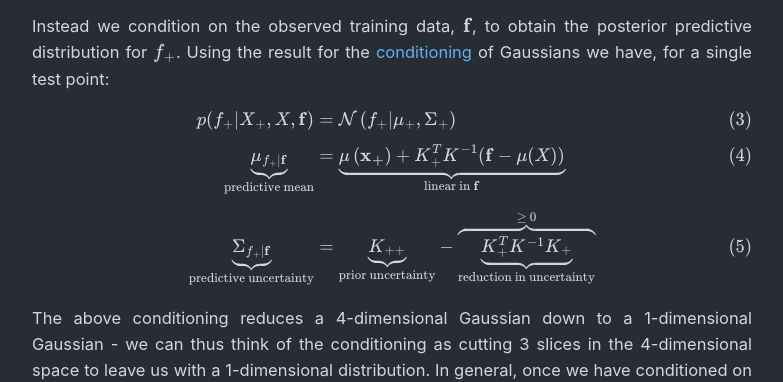
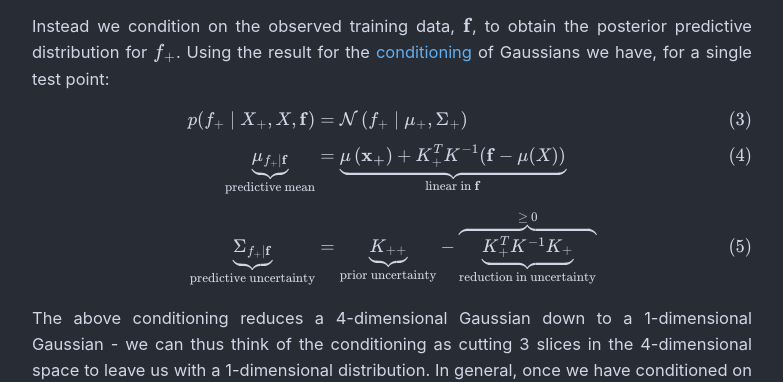
Before and after one commit to maw501/maw501.github.io, a Jekyll site: the page built from posts/_posts/technical/2019-05-08-Gaussian-Processes.md, in a window 1280 px wide and 1400 px high, scrolled down 8290 px. Shown: the part 150-532 px from the top of the window, without its empty margins (248-1031 px from the left). Built offline with Jekyll 4.4.1, drawn with Linux system fonts in a browser that asks for light colours; nearby versions of some CDN libraries; some web fonts are replaced; formulas are drawn with MathJax 3; comment, search, counter and statistics services are not loaded; some of the changed text lies outside the part shown.

Commit message:
Change | to \mid

```diff
--- a/posts/_posts/technical/2019-05-08-Gaussian-Processes.md
+++ b/posts/_posts/technical/2019-05-08-Gaussian-Processes.md
@@ -100,7 +100,7 @@ and by the assumption we make for GPs (see [below](#gp_defn)) we assume the outp
 
 <div class="math">
 \begin{align*}
-p(\mathbf{y} | \Sigma) \propto \exp \left(-\frac{1}{2} \mathbf{y}^{\top} \Sigma^{-1} \mathbf{y}\right)
+p(\mathbf{y} \mid \Sigma) \propto \exp \left(-\frac{1}{2} \mathbf{y}^{\top} \Sigma^{-1} \mathbf{y}\right)
 \end{align*}
 </div>
 
@@ -140,13 +140,13 @@ Nevertheless, when $d=1$ this way of visualizing helps us plot multi-dimensional
 </blockquote>
 
 ##### Posterior predictive
-Before we start with the equations for GPs we draw a link to the Bayesian approach which involves inferring the posterior distribution of the parameters of some model given data, i.e. $p(\theta \| \mathcal{D})$. GPs allow us instead to model $p(f \| \mathcal{D})$ and we then use this modelled function to predict on new data, $X_{+}$:
+Before we start with the equations for GPs we draw a link to the Bayesian approach which involves inferring the posterior distribution of the parameters of some model given data, i.e. $p(\theta \mid \mathcal{D})$. GPs allow us instead to model $p(f \mid \mathcal{D})$ and we then use this modelled function to predict on new data, $X_{+}$:
 
 <div class="math">
 \begin{align*}
 
-\underbrace{p\left(\mathbf{y_{+}} | X_{+}, X, \mathbf{y}\right)}_\text{posterior predictive} &= \int \underbrace{p\left(\mathbf{y_{+}} | f, X_{+}\right)}_\text{likelihood} \, \underbrace{p(f | X, \mathbf{y})}_\text{posterior} \, df \tag{1} \\[5pt]
-&= \int p\left(\mathbf{y_{+}} , f| X, X_{+}, \mathbf{y}\right) \, df
+\underbrace{p\left(\mathbf{y_{+}} \mid X_{+}, X, \mathbf{y}\right)}_\text{posterior predictive} &= \int \underbrace{p\left(\mathbf{y_{+}} \mid f, X_{+}\right)}_\text{likelihood} \, \underbrace{p(f \mid X, \mathbf{y})}_\text{posterior} \, df \tag{1} \\[5pt]
+&= \int p\left(\mathbf{y_{+}} , f \mid X, X_{+}, \mathbf{y}\right) \, df
 
 \end{align*}
 </div>
@@ -235,9 +235,9 @@ Instead we condition on the observed training data, $\mathbf{f}$, to obtain the
 <div class="math">
 \begin{align*}
 
-p(f_{+} | X_{+}, X, \mathbf{f}) &= \mathcal{N}\left(f_{+} | \mu_{+}, \Sigma_{+}\right) \tag{3} \\[5pt]
-\underbrace{\mathbf{\mu}_{f_{+} | \mathbf{f}}}_\text{predictive mean} &= \underbrace{\mu\left(\mathbf{x_{+}}\right) + K_{+}^{T} K^{-1}(\mathbf{f} - \mu(X))}_\text{linear in $\mathbf{f}$} \tag{4} \\[5pt]
-\underbrace{\Sigma_{f_{+} | \mathbf{f}}}_\text{predictive uncertainty} &= \underbrace{K_{\\++}}_\text{prior uncertainty} - \overbrace{\underbrace{K_{+}^{T} K^{-1} K_{+}}_\text{reduction in uncertainty}}^\text{$\geq \, 0$} \tag{5}
+p(f_{+} \mid X_{+}, X, \mathbf{f}) &= \mathcal{N}\left(f_{+} \mid \mu_{+}, \Sigma_{+}\right) \tag{3} \\[5pt]
+\underbrace{\mathbf{\mu}_{f_{+} \mid \mathbf{f}}}_\text{predictive mean} &= \underbrace{\mu\left(\mathbf{x_{+}}\right) + K_{+}^{T} K^{-1}(\mathbf{f} - \mu(X))}_\text{linear in $\mathbf{f}$} \tag{4} \\[5pt]
+\underbrace{\Sigma_{f_{+} \mid \mathbf{f}}}_\text{predictive uncertainty} &= \underbrace{K_{\\++}}_\text{prior uncertainty} - \overbrace{\underbrace{K_{+}^{T} K^{-1} K_{+}}_\text{reduction in uncertainty}}^\text{$\geq \, 0$} \tag{5}
 \end{align*}
 </div>
 </div>
@@ -256,7 +256,7 @@ Equation (4) above for the predictive mean was given as:
 
 <div class="math">
 \begin{align*}
-\mathbf{\mu}_{f_{+} | \mathbf{f}} &= \color{#e5c07b}{\mu\left(\mathbf{x_{+}}\right)} + \color{#e06c75}{K_{+}^{T}} \color{#98c379}{K^{-1}}\color{#c678dd}{(\mathbf{f} - \mu(X)) }
+\mathbf{\mu}_{f_{+} \mid \mathbf{f}} &= \color{#e5c07b}{\mu\left(\mathbf{x_{+}}\right)} + \color{#e06c75}{K_{+}^{T}} \color{#98c379}{K^{-1}}\color{#c678dd}{(\mathbf{f} - \mu(X)) }
 \end{align*}
 </div>
 
@@ -270,7 +270,7 @@ which can be intepreted as
 Similarly for equation (5) and the predictive variance:
 <div class="math">
 \begin{align*}
-\Sigma_{f_{+} | \mathbf{f}} &= \color{#e5c07b}{K_{\\++}}- \color{#e06c75}{K_{+}^{T}} \color{#98c379}{K^{-1}} \color{#e06c75}{K_{+}}
+\Sigma_{f_{+} \mid \mathbf{f}} &= \color{#e5c07b}{K_{\\++}}- \color{#e06c75}{K_{+}^{T}} \color{#98c379}{K^{-1}} \color{#e06c75}{K_{+}}
 \end{align*}
 </div>
 can be interpreted as
@@ -377,9 +377,9 @@ As in the noise free case we use the marginalization property of multivariate Ga
 <div class="math">
 \begin{align*}
 
-p(\mathbf{f_{+}} | X_{+}, X, \mathbf{y}) &= \mathcal{N}\left(\mathbf{f_{+}} | \mathbf{\mu_{+}}, \Sigma_{+}\right) \tag{8} \\[5pt]
-\boldsymbol{\mu}_{\mathbf{f}_{+} | \mathbf{f}} &= K_{+}^{T} (K + \sigma_y^2 I)^{-1}\mathbf{y} \tag{9} \\[5pt]
-\Sigma_{\mathbf{f_{+}} | \mathbf{f}} &= K_{\\++} - K_{+}^{T} (K + \sigma_y^2 I)^{-1} K_{+} \tag{10}
+p(\mathbf{f_{+}} \mid X_{+}, X, \mathbf{y}) &= \mathcal{N}\left(\mathbf{f_{+}} \mid \mathbf{\mu_{+}}, \Sigma_{+}\right) \tag{8} \\[5pt]
+\boldsymbol{\mu}_{\mathbf{f}_{+} \mid \mathbf{f}} &= K_{+}^{T} (K + \sigma_y^2 I)^{-1}\mathbf{y} \tag{9} \\[5pt]
+\Sigma_{\mathbf{f_{+}} \mid \mathbf{f}} &= K_{\\++} - K_{+}^{T} (K + \sigma_y^2 I)^{-1} K_{+} \tag{10}
 \end{align*}
 </div>
 
@@ -516,7 +516,7 @@ It is also the case that:
 
 <div class="math">
 \begin{align*}
-X | Y \sim \mathcal{N}\left(\boldsymbol{\mu}_{X}+\Sigma_{X Y} \Sigma_{YY}^{-1}\left(Y - \boldsymbol{\mu}_{Y}\right), \Sigma_{X X}-\Sigma_{X Y} \Sigma_{YY}^{-1} \Sigma_{Y X}\right)
+X \mid Y \sim \mathcal{N}\left(\boldsymbol{\mu}_{X}+\Sigma_{X Y} \Sigma_{YY}^{-1}\left(Y - \boldsymbol{\mu}_{Y}\right), \Sigma_{X X}-\Sigma_{X Y} \Sigma_{YY}^{-1} \Sigma_{Y X}\right)
 \end{align*}
 </div>
 
@@ -615,7 +615,7 @@ Even if we set the mean function to 0 in the prior the predicted mean for a test
 
 <div class="math">
 \begin{align*}
-\mu_{f_{+} | \mathbf{f}} &= \mu\left(x_{+}\right) + K_{+}^{T} K^{-1}(\mathbf{f} - \mu(X)) \\[5pt]
+\mu_{f_{+} \mid \mathbf{f}} &= \mu\left(x_{+}\right) + K_{+}^{T} K^{-1}(\mathbf{f} - \mu(X)) \\[5pt]
 &= K_{+}^{T} K^{-1}\mathbf{f}
 \end{align*}
 </div>
@@ -637,7 +637,7 @@ In order to perform empirical Bayes for GP regression we maximize the marginal l
 
 <div class="math">
 \begin{align*}
-p(\mathbf{y} | X)=\int p(\mathbf{y} | \mathbf{f}, X) \, p(\mathbf{f} | X) \, d \mathbf{f} \tag{11}
+p(\mathbf{y} \mid X)=\int p(\mathbf{y} \mid \mathbf{f}, X) \, p(\mathbf{f} \mid X) \, d \mathbf{f} \tag{11}
 \end{align*}
 </div>
 
@@ -645,14 +645,14 @@ The term marginal likelihood is used to refer to the marginalization over the fu
 
 <div class="math">
 \begin{align*}
-p(\mathbf{f} | X) &= \mathcal{N}(0, K(X, X)) \\[5pt]
+p(\mathbf{f} \mid X) &= \mathcal{N}(0, K(X, X)) \\[5pt]
 
 \end{align*}
 </div>
 and so
 <div class="math">
 \begin{align*}
-\log p(\mathbf{f} | X) &=-\frac{1}{2} \mathbf{f}^{\top} K^{-1} \mathbf{f}-\frac{1}{2} \log |K|-\frac{n}{2} \log 2 \pi \tag{12}
+\log p(\mathbf{f} \mid X) &=-\frac{1}{2} \mathbf{f}^{\top} K^{-1} \mathbf{f}-\frac{1}{2} \log |K|-\frac{n}{2} \log 2 \pi \tag{12}
 \end{align*}
 </div>
 
@@ -660,7 +660,7 @@ The likelihood is also Gaussian:
 
 <div class="math">
 \begin{align*}
-p(\mathbf{y} | \mathbf{f}, X) &= \mathcal{N}(\mathbf{f}, \sigma_y^2 I) \\[5pt]
+p(\mathbf{y} \mid \mathbf{f}, X) &= \mathcal{N}(\mathbf{f}, \sigma_y^2 I) \\[5pt]
 \end{align*}
 </div>
 
@@ -668,7 +668,7 @@ Given the above it is possible to perform the integration of $(11)$ by using the
 
 <div class="math">
 \begin{align*}
-\log p(\mathbf{y} | X)=
+\log p(\mathbf{y} \mid X)=
 \underbrace{-\frac{1}{2} \mathbf{y}^{\top}\left(K+\sigma_{n}^{2} I\right)^{-1} \mathbf{y}}_\text{data fit term} -
 \underbrace{\frac{1}{2} \log \left|K+\sigma_{n}^{2} I\right|}_\text{complexity penalty} -
 \underbrace{\frac{n}{2} \log 2 \pi }_\text{normalization constant} \tag{13}
```
